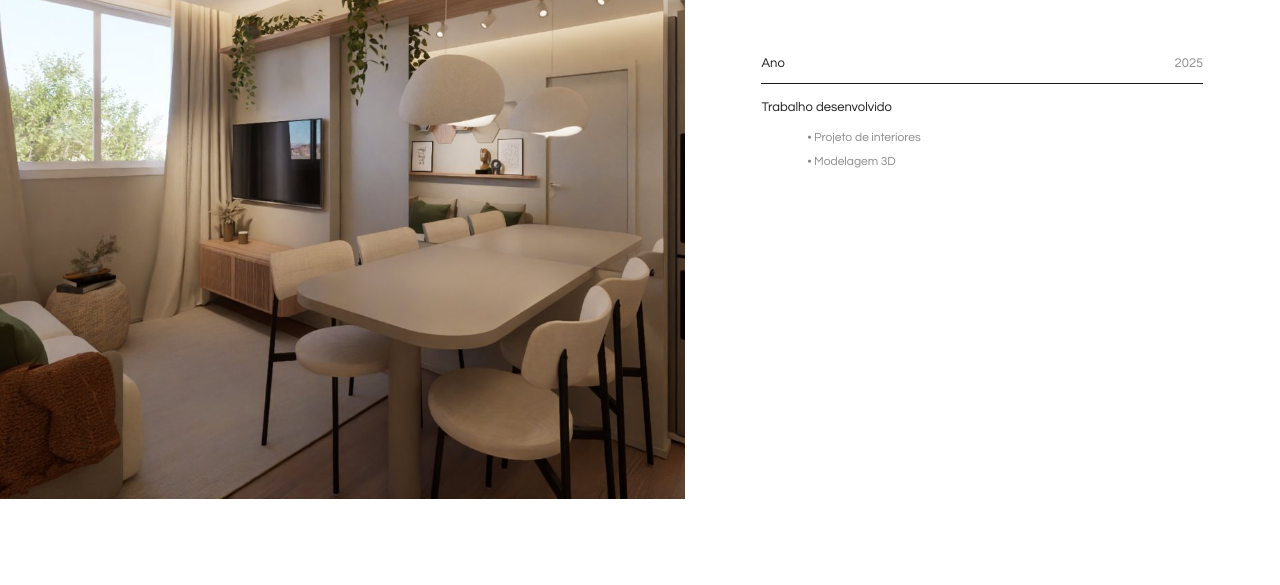
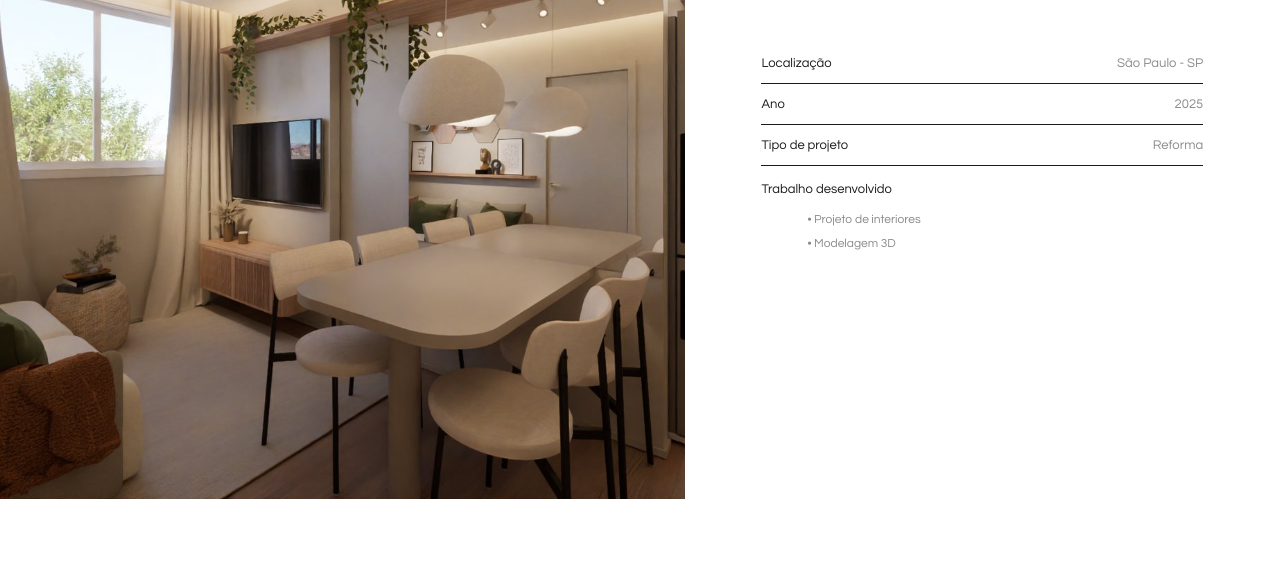
Before and after one commit to igorcarvalho-portfolio/portfolio-igor, a plain HTML site: page projetos/apto-02/index.html in a window 1280 px wide. Shown: the part 215-800 px from the top of the page. Drawn offline with Linux system fonts and the light colour scheme.

Commit message:
APÊ 02: localização e tipo de projeto
Co-Authored-By: Claude Sonnet 5.5 <noreply@anthropic.com>
Claude-Session: https://claude.ai/code/session_01RNvRWntinSW6mhqVoDGA5G

```diff
--- a/projetos/apto-02/index.html
+++ b/projetos/apto-02/index.html
@@ -4,7 +4,7 @@
 <meta charset="utf-8">
 <meta name="viewport" content="width=device-width, initial-scale=1">
 <title>APÊ 02 | Traço Arquitetura</title>
-<meta name="description" content="APÊ 02: projeto residencial de apartamento com sala integrada, dois quartos e banheiro. Projeto de interiores e modelagem 3D.">
+<meta name="description" content="APÊ 02: reforma residencial de apartamento em São Paulo, SP, com sala integrada, dois quartos e banheiro. Projeto de interiores e modelagem 3D.">
 <link href="https://fonts.googleapis.com/css2?family=Questrial&display=swap" rel="stylesheet">
 <style>
 :root{--ink:#1b1b1b;--mute:#8a8a8a;--line:#d9d9d9}
@@ -91,7 +91,9 @@ footer{background:#1f1f22;color:#cfcfcf;padding:22px 5vw;font-size:11px;display:
   <img class="zoomable" data-g="0" src="images/apto02-01-sala-01.jpg" alt="Sala de estar e jantar integradas, com marcenaria em madeira e luminárias pendentes">
   <div class="ficha">
     <h1>APÊ 02</h1>
+    <div class="row rv"><span>Localização</span><span>São Paulo - SP</span></div>
     <div class="row rv"><span>Ano</span><span>2025</span></div>
+    <div class="row rv"><span>Tipo de projeto</span><span>Reforma</span></div>
     <div class="trab rv">Trabalho desenvolvido<ul><li>Projeto de interiores</li><li>Modelagem 3D</li></ul></div>
   </div>
 </section>
```
Also changed, not shown: residencial.html (+1 -1 lines).
